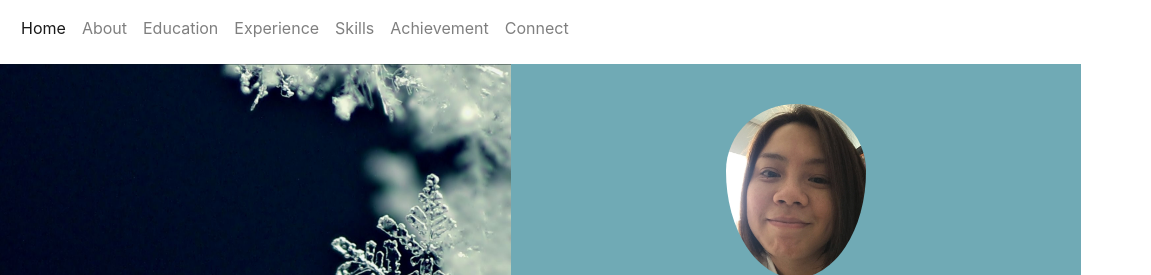
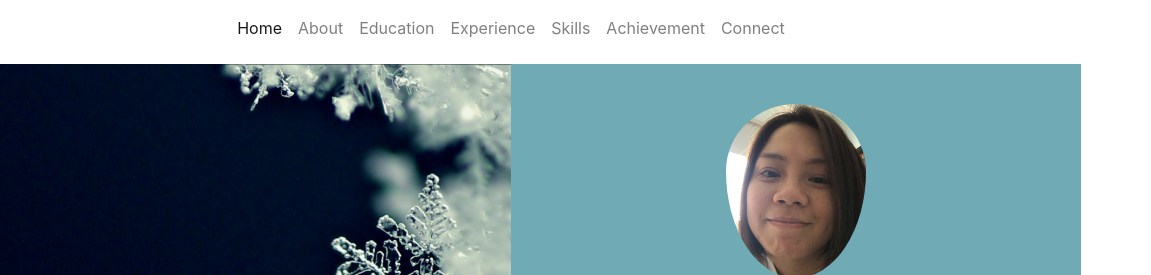
Before and after one commit to skyeoh06/resume-assg1, a plain HTML site: page index.html in a window 1280 px wide. Shown: the top 275 px of the page, 129-1280 px from the left. Drawn offline with nearby package versions, Linux system fonts and the light colour scheme.

Commit message:
modify center navbar css

```diff
--- a/theme.css
+++ b/theme.css
@@ -3,7 +3,6 @@ body, html {
       height: 100%;
       margin: 0;
     }
-
 
 /*navigation css*/
 .bg-light{
@@ -11,10 +10,13 @@ body, html {
 }
 
 .navbar{justify-content: center!important;
-
-
 }
 
+.navbar-nav.navbar-center {
+      position: absolute;
+      left: 50%;
+      transform: translatex(-50%);
+}
 
 .nav-link{color: grey;
 }
@@ -22,6 +24,7 @@ body, html {
 .nav-item{padding-left:50px;
 
 }
+
 
 /* home page */
 #home{background-color: white;
```
